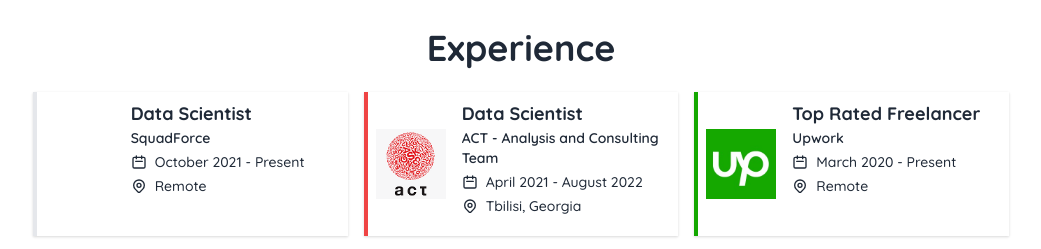
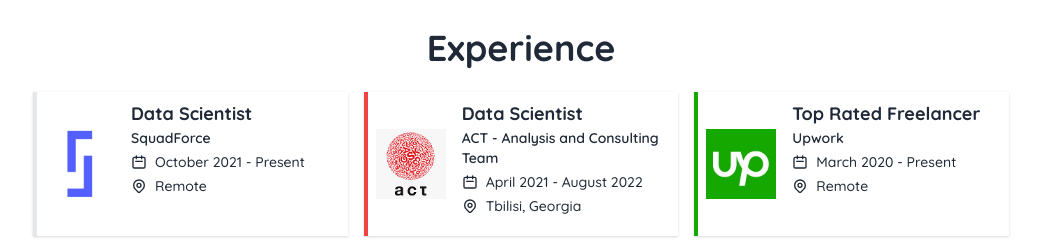
Before and after one commit to LashaDolenjashvili/personal-website-tailwind, a website: page public/index.html in a window 1280 px wide. Shown: the part 1140-1389 px from the top of the page, without its empty margins (119-1160 px from the left). Drawn offline with Linux system fonts and the light colour scheme; files whose address does not match are found by name.

Commit message:
Update index.html

```diff
--- a/public/index.html
+++ b/public/index.html
@@ -165,7 +165,7 @@
                 <div class="mt-6 mb-4 grid grid-flow-row grid-cols-1 gap-4 md:grid-cols-2 lg:grid-cols-3">
                     <div class="flex justify-start mb-6 p-2 border-l-4 border-indigo-500 shadow">
                         <a class="w-3/12 flex items-center justify-center" href="#">
-                            <img style="max-width: 70px; max-height: 70px;" src="dist/img/squadforce.png" alt="">
+                            <img style="max-width: 70px; max-height: 70px;" src="dist/img/picture.jpg" alt="">
                         </a>
                         <div class="ml-4 w-9/12 pb-3">
                             <h3 class="text-lg font-bold">Data Scientist</h3>
```
